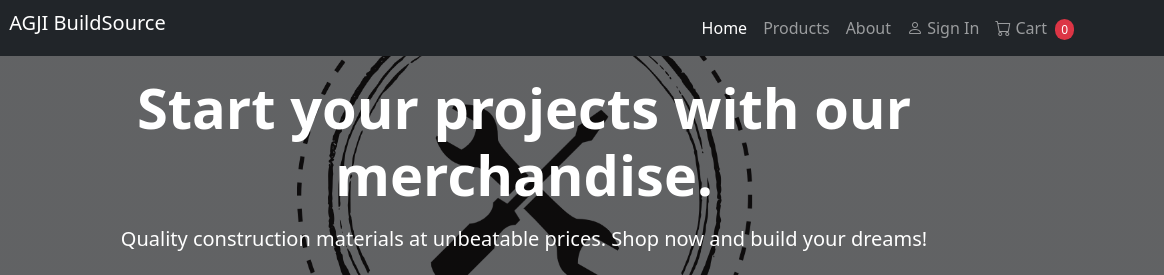
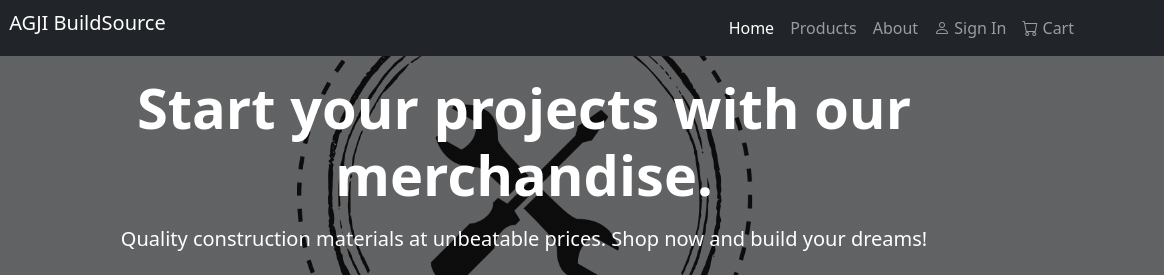
Before and after one commit to georgedonayre/cmsc110-mp2, a website: page index.html in a window 1280 px wide. Shown: the top 275 px of the page, 116-1280 px from the left. Drawn offline with nearby package versions, Linux system fonts and the light colour scheme.

Commit message:
chore: remove cart badge count, it's useless

```diff
--- a/header.html
+++ b/header.html
@@ -41,7 +41,6 @@
           <li class="nav-item">
             <a class="nav-link" href="cart.html">
               <i class="bi bi-cart"></i> Cart
-              <span class="order-count" id="cart-count">0</span>
             </a>
           </li>
         </ul>
```
